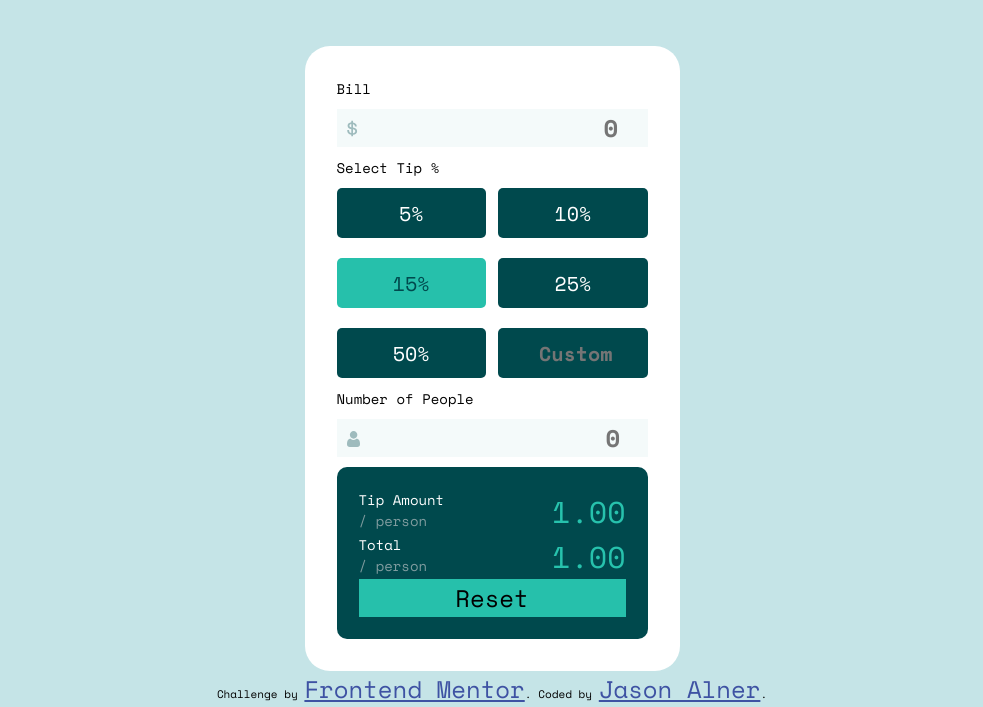
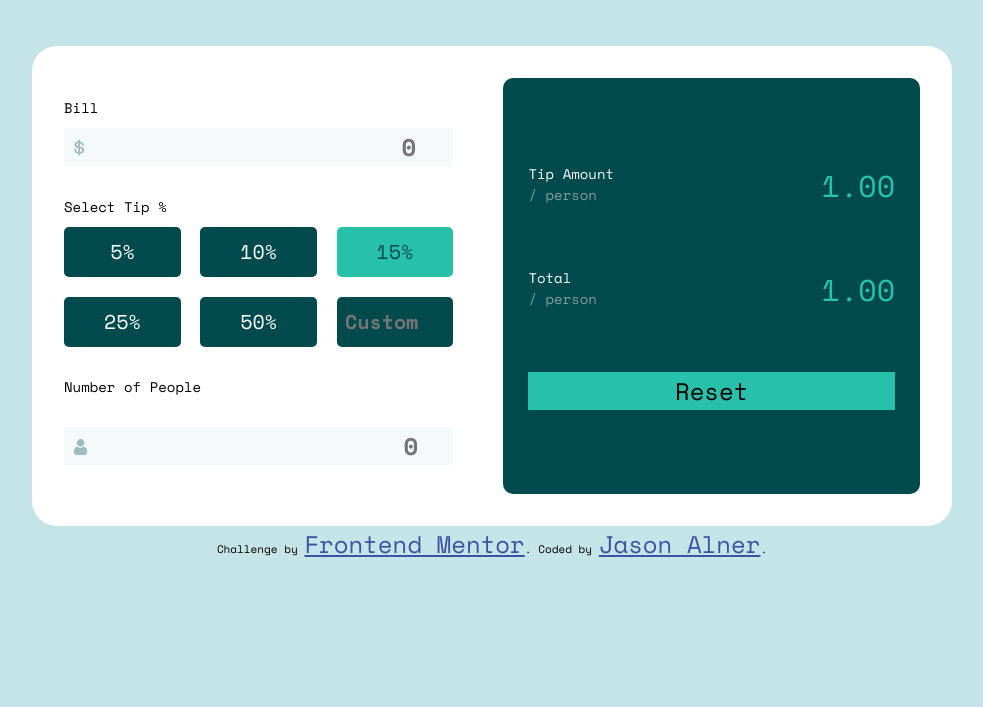
Before and after one commit to jasonalner/TipCalculator, a plain HTML site: page index.html in a window 1280 px wide. Shown: the part 97-804 px from the top of the page, without its empty margins (148-1131 px from the left). Drawn offline with nearby package versions, Linux system fonts and the light colour scheme.

Commit message:
adding responsive styles

```diff
--- a/style.css
+++ b/style.css
@@ -152,3 +152,29 @@ p {
     width: 100%;
     background:hsl(172, 67%, 45%);
 }
+
+@media only screen and (min-width: 600px) {
+    .container {
+        min-width: 920px;
+        height: 480px;
+        flex-direction: row;
+    }
+.tip-selector {
+    display: flex;
+    flex-direction: column;
+    height: 100%;
+    justify-content: space-evenly;
+}
+    .tip-result {
+        height: 100%;
+        display: flex;
+        flex-direction: column;
+        justify-content: space-evenly;
+        padding: 25px;
+        margin-left: 50px;
+    }
+
+    .tip {
+        width: 30%;
+    }
+  }
```
